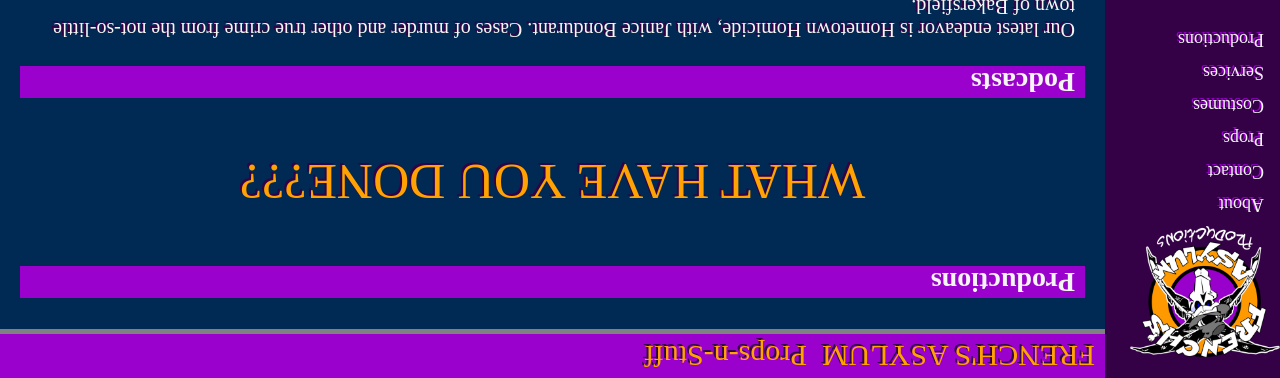
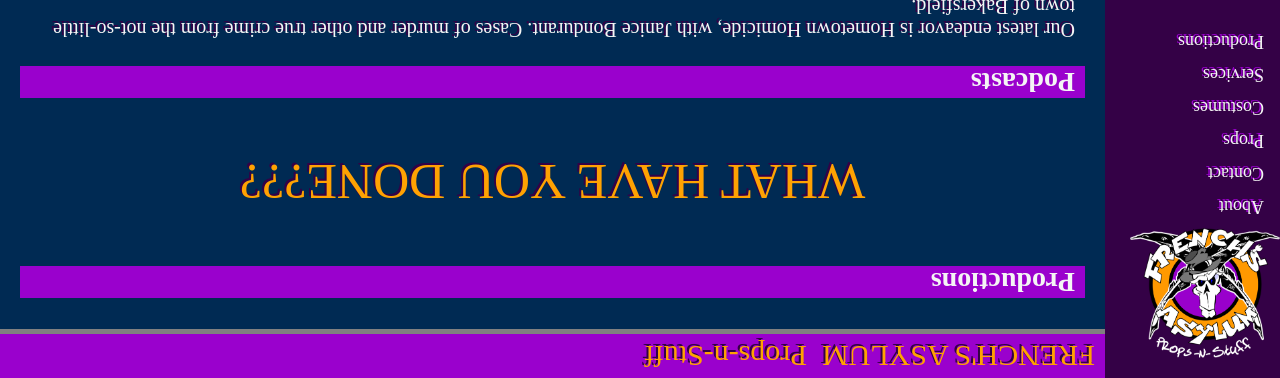
Before and after one commit to EEFrench/Final-project, a plain HTML site: page flip.html in a window 1280 px wide. Shown: the part 422-800 px from the top of the page. Drawn offline with Linux system fonts and the light colour scheme.

Commit message:
updated Flip, again...

```diff
--- a/flip.html
+++ b/flip.html
@@ -29,7 +29,7 @@
 
 <!-- SIDENAV BAR  -->
 <div class="sidenav">
-  <a href="./index.html"><img src="./img/FAPubing.png" alt="French's Asylum Logo"style="width:150px;"></a>
+  <a href="./index.html"><img src="./img/FAUD.png" alt="French's Asylum Logo"style="width:150px;"></a>
   <a class="navlink"  href="./index.html#about">About</a>
   <a class="navlink"   href="./index.html#contact">Contact</a>
   <a class="navlink"   href="./props.html">Props</a>
```
